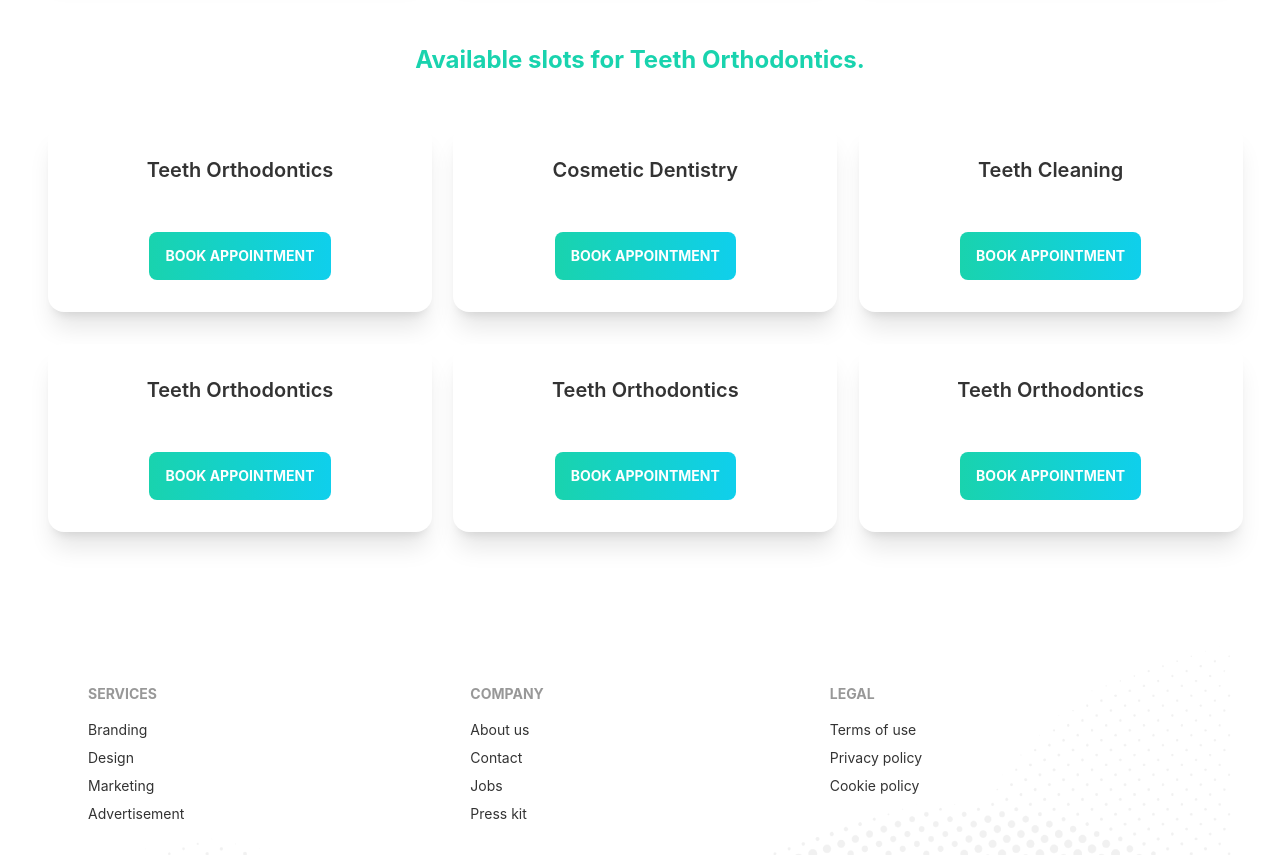
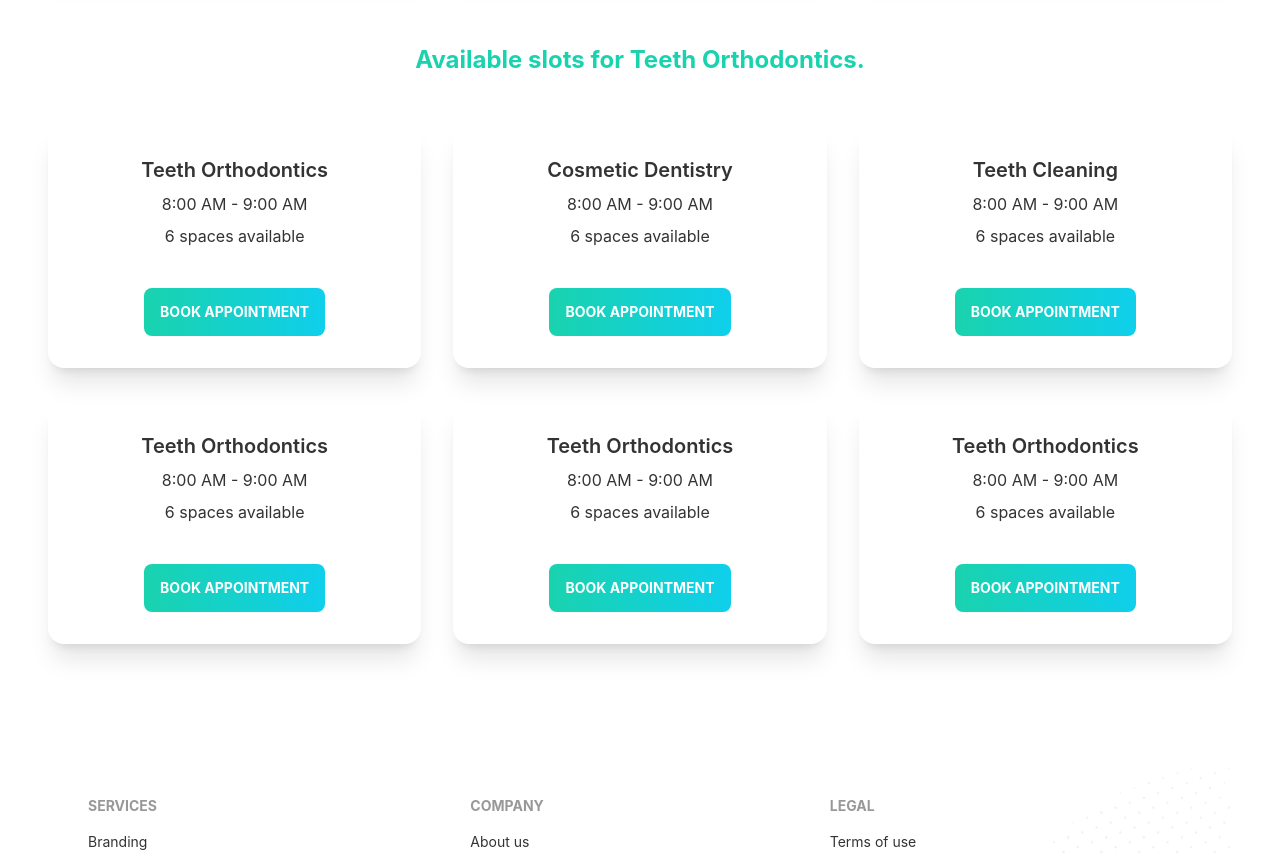
Before and after one commit to ssmdbayzid/doctor-portal, a React (Create React App) app: page /appointment in a window 1280 px wide. Shown: the part 1260-2115 px from the top of the page. Built offline with nearby package versions, Linux system fonts and the light colour scheme.

Commit message:
dynatic slot added

```diff
--- a/public/services.json
+++ b/public/services.json
@@ -4,11 +4,11 @@
     "serviceName": "Teeth Orthodontics",
     "slot": [
         "8:00 AM - 9:00 AM",
-        "8:00 AM - 9:00 AM",
-        "8:00 AM - 9:00 AM",
-        "8:00 AM - 9:00 AM",
-        "8:00 AM - 9:00 AM",
-        "8:00 AM - 9:00 AM"
+        "9:00 AM - 10:00 AM",
+        "11:00 AM - 12:00 AM",
+        "12:00 PM - 1:00 PM",
+        "2:00 PM - 3:00 PM",
+        "4:00 PM - 5:00 PM"
     ]
 },
 {
@@ -16,11 +16,11 @@
     "serviceName": "Cosmetic Dentistry",
     "slot": [
         "8:00 AM - 9:00 AM",
-        "8:00 AM - 9:00 AM",
-        "8:00 AM - 9:00 AM",
-        "8:00 AM - 9:00 AM",
-        "8:00 AM - 9:00 AM",
-        "8:00 AM - 9:00 AM"
+        "9:00 AM - 10:00 AM",
+        "11:00 AM - 12:00 AM",
+        "12:00 PM - 1:00 PM",
+        "2:00 PM - 3:00 PM",
+        "4:00 PM - 5:00 PM"
     ]
 },
 {
@@ -28,11 +28,11 @@
     "serviceName": "Teeth Cleaning",
     "slot": [
         "8:00 AM - 9:00 AM",
-        "8:00 AM - 9:00 AM",
-        "8:00 AM - 9:00 AM",
-        "8:00 AM - 9:00 AM",
-        "8:00 AM - 9:00 AM",
-        "8:00 AM - 9:00 AM"
+        "9:00 AM - 10:00 AM",
+        "11:00 AM - 12:00 AM",
+        "12:00 PM - 1:00 PM",
+        "2:00 PM - 3:00 PM",
+        "4:00 PM - 5:00 PM"
     ]
 },
 {
@@ -40,11 +40,11 @@
     "serviceName": "Teeth Orthodontics",
     "slot": [
         "8:00 AM - 9:00 AM",
-        "8:00 AM - 9:00 AM",
-        "8:00 AM - 9:00 AM",
-        "8:00 AM - 9:00 AM",
-        "8:00 AM - 9:00 AM",
-        "8:00 AM - 9:00 AM"
+        "9:00 AM - 10:00 AM",
+        "11:00 AM - 12:00 AM",
+        "12:00 PM - 1:00 PM",
+        "2:00 PM - 3:00 PM",
+        "4:00 PM - 5:00 PM"
     ]
 },
 {
@@ -52,11 +52,11 @@
     "serviceName": "Teeth Orthodontics",
     "slot": [
         "8:00 AM - 9:00 AM",
-        "8:00 AM - 9:00 AM",
-        "8:00 AM - 9:00 AM",
-        "8:00 AM - 9:00 AM",
-        "8:00 AM - 9:00 AM",
-        "8:00 AM - 9:00 AM"
+        "9:00 AM - 10:00 AM",
+        "11:00 AM - 12:00 AM",
+        "12:00 PM - 1:00 PM",
+        "2:00 PM - 3:00 PM",
+        "4:00 PM - 5:00 PM"
     ]
 },
 {
@@ -64,11 +64,11 @@
     "serviceName": "Teeth Orthodontics",
     "slot": [
         "8:00 AM - 9:00 AM",
-        "8:00 AM - 9:00 AM",
-        "8:00 AM - 9:00 AM",
-        "8:00 AM - 9:00 AM",
-        "8:00 AM - 9:00 AM",
-        "8:00 AM - 9:00 AM"
+        "9:00 AM - 10:00 AM",
+        "11:00 AM - 12:00 AM",
+        "12:00 PM - 1:00 PM",
+        "2:00 PM - 3:00 PM",
+        "4:00 PM - 5:00 PM"
     ]
 }
 ]
--- a/src/component/Appointment/SlotService.js
+++ b/src/component/Appointment/SlotService.js
@@ -1,15 +1,19 @@
+
 import React from 'react';
 import Button from '../Button';
 
 const SlotService = ({service}) => {
-    const {serviceName, time} = service;
+    const {serviceName, slot} = service;
     return (
-        <div class="card text-center w-96 bg-base-100 shadow-xl">
+        <div class="card text-center lg-max-w-lg shadow-xl">
             <div class="card-body">
                 <h2 class=" mx-auto card-title">{serviceName}</h2>
-                <p>{time}</p>
+                <p>
+                    {slot.length > 0 ? <span>{slot[0]}</span> : <span className='text-red-600'>No Slot Available</span>}
+                </p>
+                <p>{slot.length} {slot.length > 1? 'spaces' : 'space'} available</p>
                 <div class="card-actions mx-auto mt-8 justify-end">
-                    <Button>Book Appointment</Button>
+                    <Button disabled={slot.length === 0} >Book Appointment</Button>
                 </div>
             </div>
         </div>
@@ -17,3 +21,4 @@ const SlotService = ({service}) => {
 };
 
 export default SlotService;
+// {slot.length == 0 && isDisabled}
```
